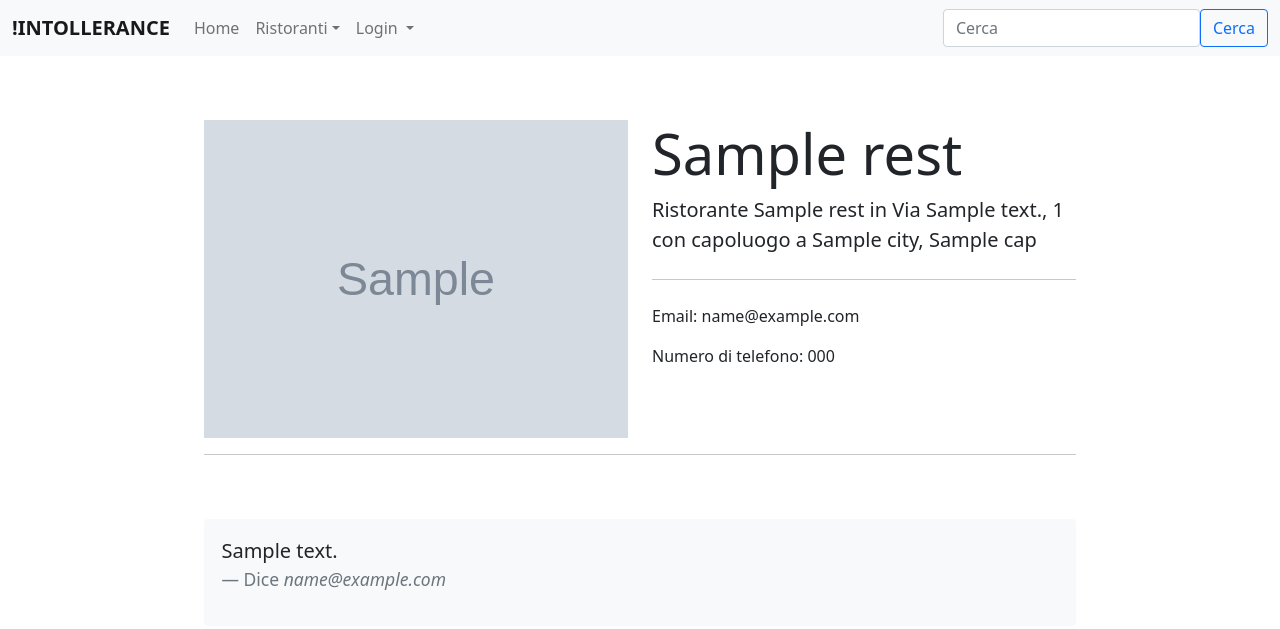
After one commit to russolucaf/NotIntollerance, a Flask app: template templates/restaurant_specific.html in a window 1280 px wide. The commit adds this page. Shown: the top 629 px of the page. Run offline with Flask 2, Linux system fonts and the light colour scheme; the template is opened without the code that fills it: values that come from a table or form of the project are taken from there, most other values are stand-ins (such as "Sample title", 1, 10 or a date in 2020); grey boxes marked "Sample" are stand-in pictures; parts of the project's set-up code (start-up, migrations or seed data) failed here and were passed over; some libraries are stand-ins or nearby versions.

Commit message:
Aggiunta recensioni per ogni singolo ristorante + pagina personale per ogni singolo ristorante + vari accorgimenti restilizzati

```diff
--- a/Restaurant.py
+++ b/Restaurant.py
@@ -2,7 +2,7 @@ import mongoengine as me
 
 
 class Restaurant(me.Document):
-    def __init__(self, partita_iva, name, address, civic_number, cap, city, email, number_phone, *args, **values):
+    def __init__(self, partita_iva, name, address, civic_number, cap, city, email, url_img, number_phone, *args, **values):
         super().__init__(*args, **values)
         self.partita_iva = partita_iva
         self.name = name
@@ -11,13 +11,15 @@ class Restaurant(me.Document):
         self.cap = cap
         self.city = city
         self.email = email
+        self.url_img = url_img
         self.number_phone = number_phone
 
-    partita_iva = me.StringField(required=True, unique=True)
+    partita_iva = me.StringField(required=True)
     name = me.StringField(required=True)
     address = me.StringField(required=True)
     civic_number = me.StringField(required=True)
     cap = me.StringField(required=True)
     city = me.StringField(required=True)
     email = me.EmailField(required=True, unique=True)
+    url_img = me.StringField(required=True)
     number_phone = me.StringField(required=True)
--- a/RestaurantForm.py
+++ b/RestaurantForm.py
@@ -13,4 +13,5 @@ class RestaurantForm(FlaskForm):
     cap = StringField(label="Cap")
     city = StringField(label="Citta")
     email = EmailField(label="Email")
+    url_img = StringField(label="URL Foto")
     number_phone = StringField(label="Numero")
--- /dev/null
+++ b/ReviewForm.py
@@ -0,0 +1,6 @@
+from wtforms import StringField
+from flask_wtf import FlaskForm
+
+
+class ReviewForm(FlaskForm):
+    body = StringField(label='Recensione')
--- a/app.py
+++ b/app.py
@@ -2,6 +2,8 @@ from flask import Flask, render_template, redirect, url_for, request, flash, ses
 from flask_session import Session
 from flask_mongoengine import MongoEngine
 from RestaurantForm import RestaurantForm
+from Review import Review
+from ReviewForm import ReviewForm
 from SignUpForm import SignUp
 from SignInForm import SignInForm
 from mongoengine import *
@@ -108,8 +110,28 @@ def restaurant_view():
                                        rest.cap,
                                        rest.city,
                                        rest.email,
+                                       rest.url_img,
                                        rest.number_phone))
     return render_template('restaurant_view.html', rest_objects=rest_objects)
+
+
+# NON CREA LA RECENSIONE SUL DB
+@app.route('/restaurant_specific/<rest_object>', methods=['POST'])
+def restaurant_specific(rest_object):
+    form_review = ReviewForm()
+    if form_review.validate_on_submit():
+        review = Review(user_email=session['user_profile'],
+                        restaurant_email=rest_object,
+                        body=request.form.get('body'))
+        review.save()
+    review_objects = []
+    for rew in Review.objects(restaurant_email=rest_object):
+        review_objects.append(Review(user_email=rew.user_email,
+                                     restaurant_email=rew.restaurant_email,
+                                     body=rew.body))
+    for rest in Restaurant.objects(email=rest_object):
+        if rest.email == rest_object:
+            return render_template('restaurant_specific.html', rest=rest, form=form_review, rew=review_objects)
 
 
 @app.route('/restaurant_register', methods=["GET", "POST"])
@@ -125,6 +147,7 @@ def restaurant():
                                  request.form.get('cap'),
                                  request.form.get('city'),
                                  request.form.get('email').lower(),
+                                 request.form.get('url_img'),
                                  request.form.get('number_phone'))
         if restaurants.email is None:
             flash("Errore")
@@ -157,6 +180,7 @@ def restaurant_search():
                                                rest.cap,
                                                rest.city,
                                                rest.email,
+                                               rest.url_img,
                                                rest.number_phone))
                 return render_template('restaurant_view.html', rest_objects=rest_objects)
         else:
--- a/templates/gino.html
+++ b/templates/gino.html
@@ -1 +1 @@
-ECCOLO: {{ nome }}
+ECCOLO: {{ body, email, restaurant_email }}
--- a/templates/index.html
+++ b/templates/index.html
@@ -1,7 +1,7 @@
 {% extends 'base.html' %}
 {% block content %}
 
-    <div class="container-fluid sign_in" style="margin-top: 50px; width: 80%; margin-bottom: 5%">
-        <div id="map" style="height: 600px"></div>
+    <div class="container sign_in" style="margin-top: 5%;">
+        <div id="map" style="height: 500px"></div>
     </div>
 {% endblock %}
--- a/templates/restaurant_form.html
+++ b/templates/restaurant_form.html
@@ -1,7 +1,7 @@
 {% extends 'base.html' %}
 
 {% block content %}
-    <form class="container-fluid sign_in" style="margin-top: 5%; margin-bottom: 3%" method="POST" action="{{ url_for('restaurant') }}">
+    <form class="container sign_in" style="margin-top: 5%; margin-bottom: 3%" method="POST" action="{{ url_for('restaurant') }}">
     {{ form.hidden_tag() }}
         <div class="sign_in_header" style="text-align: center">
           <label class="sign_in_header_h1">
@@ -39,6 +39,10 @@
         <div id="emailHelp" class="form-text">Noi non condivideremo mai la tua email con qualcun'altro.</div>
         </div>
         <div class="mb-3">
+            {{ form.url_img.label(clas="form-label", for="url_img") }}
+            {{ form.url_img(class="form-control", type="text", placeholder="URL Foto", id="url_img") }}
+        </div>
+        <div class="mb-3">
           {{ form.number_phone.label(class="form-label", for="number_phone") }}
           {{ form.number_phone(class="form-control", type="text", placeholder="Numero", id="number_phone") }}
         </div>
--- /dev/null
+++ b/templates/restaurant_specific.html
@@ -0,0 +1,39 @@
+{% extends 'base.html' %}
+{% block content %}
+
+    <div class="container" style="margin-top: 5%; width: 70%">
+        <div class="row">
+            <img src="{{ rest.url_img }}" class="col" alt="Ristorante">
+            <div class="col">
+                <h1 class="display-4">{{ rest.name }}</h1>
+                <p class="lead">Ristorante <b>{{ rest.name }}</b> in Via {{ rest.address }}, {{ rest.civic_number }} con capoluogo a {{ rest.city }}, {{ rest.cap }}</p>
+                <hr class="my-4">
+                <p>Email: {{ rest.email }}</p>
+                <p>Numero di telefono: {{ rest.number_phone }}</p>
+            </div>
+        </div>
+        <hr>
+        <br><br>
+        {% for rec in rew %}
+            <div class="jumbotron bg-light rounded-2" style="margin-bottom: 5%; padding: 2%">
+                <blockquote class="blockquote">
+                    <p class="mb-3">{{ rec.body }}</p>
+                    <footer class="blockquote-footer">Dice <cite title="{{ rec.user_email }}">{{ rec.user_email }}</cite></footer>
+                </blockquote>
+            </div>
+        {% endfor %}
+        {% if session['user_profile'] %}
+            <form method="POST" action="{{ url_for('restaurant_specific', rest_object=rest.email) }}">
+                <div class="form-group" style="margin-bottom: 5%; padding: 3%">
+                    {{ form.csrf_token }}
+                    <label class="lead" for="review">Scrivi una tua recensione:</label>
+                    {{ form.body(class="form-control", id="review", placeholder="Recensione") }}
+                    <br>
+                    <button type="submit" class="btn btn-outline-primary" style="float: right">Invia</button>
+                </div>
+            </form>
+        {% endif %}
+
+    </div>
+
+{% endblock %}
--- a/templates/sign_in.html
+++ b/templates/sign_in.html
@@ -2,7 +2,7 @@
 
 {% block content %}
 
-    <form class="container-fluid sign_in" id="sign_in_form" method="POST" action="{{ url_for('login_sign_in') }}">
+    <form class="container sign_in" id="sign_in_form" style="margin-top: 10%; margin-bottom: 3%" method="POST" action="{{ url_for('login_sign_in') }}">
     {{ form.hidden_tag() }}
           <div class="sign_in_header" style="text-align: center">
               <label class="sign_in_header_h1">
--- a/templates/sign_up.html
+++ b/templates/sign_up.html
@@ -2,7 +2,7 @@
 
 {% block content %}
 
-    <form class="container-fluid sign_in" style="margin-top: 5%; margin-bottom: 3%" method="POST" action="{{ url_for('login_sign_up') }}">
+    <form class="container sign_in" style="margin-top: 10%; margin-bottom: 3%" method="POST" action="{{ url_for('login_sign_up') }}">
     {{ form.hidden_tag() }}
           <div class="sign_in_header" style="text-align: center">
               <label class="sign_in_header_h1">
--- a/templates/user_profile.html
+++ b/templates/user_profile.html
@@ -1,7 +1,7 @@
 {% extends 'base.html' %}
 {% block content %}
 
-         <form class="container-fluid sign_in" style="margin-top: 5%; margin-bottom: 3%" method="POST" action="{{ url_for('user_profile') }}">
+         <form class="container" style="margin-top: 10%; margin-bottom: 3%" method="POST" action="{{ url_for('user_profile') }}">
           <div class="sign_in_header" style="text-align: center">
               <label class="sign_in_header_h1">
                   <h1 class="display-5">Cambia password!</h1>
```
Also changed, not shown: Review.py (added, +13 -0 lines), templates/restaurant_view.html (+12 -10 lines).
